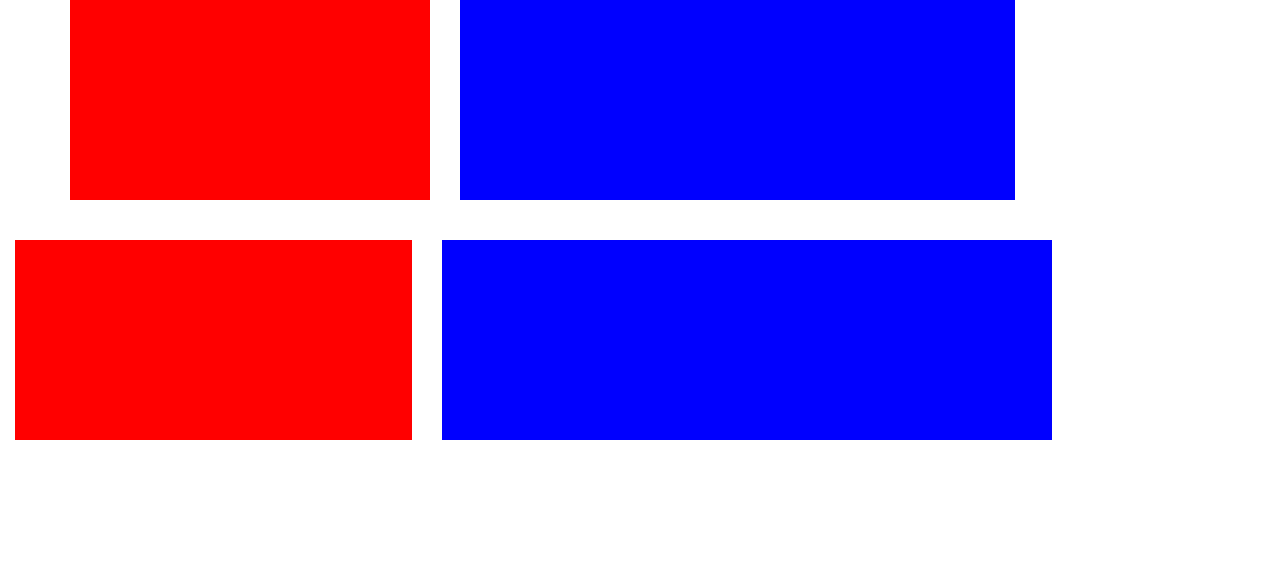
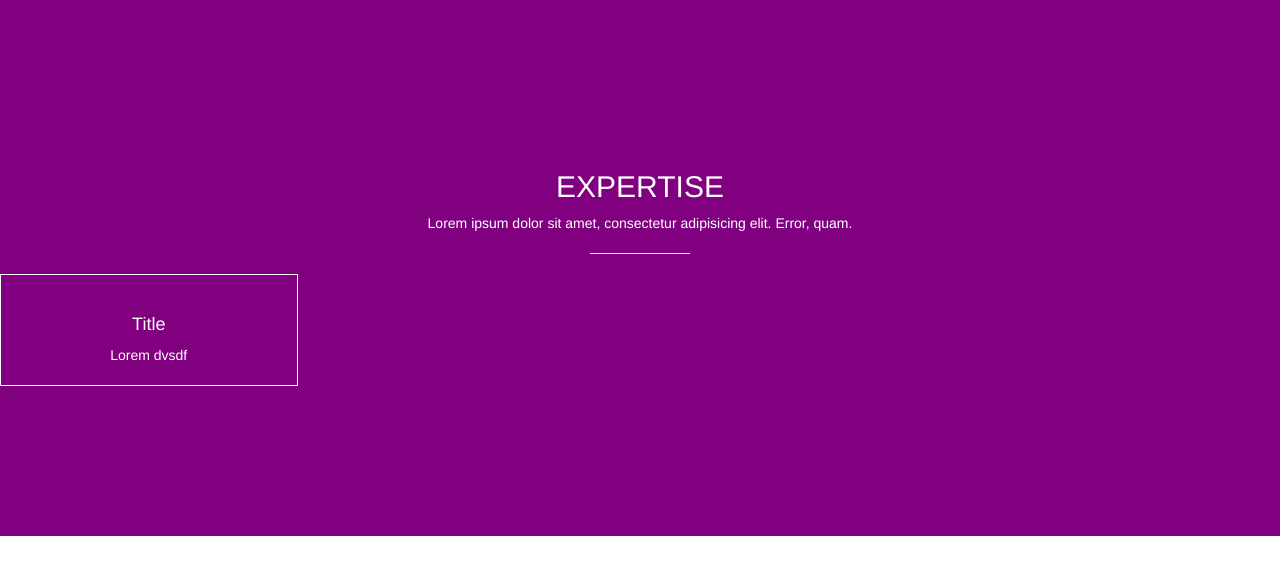
Before and after one commit to Wybi228/prost, a plain HTML site: page index.html in a window 1280 px wide. Drawn offline with Linux system fonts and the light colour scheme.

Commit message:
Finish site lesson 19

```diff
--- a/css/style.css
+++ b/css/style.css
@@ -1,12 +1,22 @@
-.block{
-	height: 200px;
+.exp{
+	background-color: purple;
+	min-height: 50vh;
+	padding-top: 150px;
+	padding-bottom: 150px;
 }
-.red{
-	background-color: red;
+.white-text{
+	color: white;
 }
-.blue{
-	background-color: blue;
+.titleWrapp hr{
+	width: 100px;
 }
-.container{
-	margin-bottom: 40px;
+img{
+	max-width: 100%;
 }
+.textWrapp{
+	padding-top: 10px;
+	padding-bottom: 10px;
+}
+.teamWrapp{
+	border: 1px solid white;
+}
--- a/index.html
+++ b/index.html
@@ -7,37 +7,32 @@
 	<link rel="stylesheet" href="css/style.css">
 </head>
 <body>
-<div class="container">
-	<div class="row">
-		<div class="col-md-4">
-			<div class="block red">
-			</div>
-		</div>
-		<div class="col-md-6">
-			<div class="block blue">
-
-			</div>
-		</div>
-	</div>
-</div>
-<div class="container-fluid">
-	<div class="row">
-
-		<div class="col-md-4">
-			<div class="block red">
-			</div>
-		</div>
-		<div class="col-md-6">
-			<div class="block blue">
+<section class="exp">
+	<div class="container">
+		<div class="row">
+			<div class="col-md-12 text-center white-text">
+				<div class="titleWrapp">
+					<h2>EXPERTISE</h2>
+					<p>Lorem ipsum dolor sit amet, consectetur adipisicing elit. Error, quam.</p>
+					<hr>
+				</div>
 
 			</div>
 		</div>
 	</div>
 	<div class="row">
 		<div class="col-md-3">
-
+			<div class="teamWrapp">
+				<div class="imgWrapp">
+					<img src="" alt="">
+				</div>
+				<div class="textWrapp white-text text-center">
+					<h4>Title</h4>
+					<p>Lorem dvsdf</p>
+				</div>
+			</div>
 		</div>
 	</div>
-</div>
+</section>
 </body>
 </html>
```
